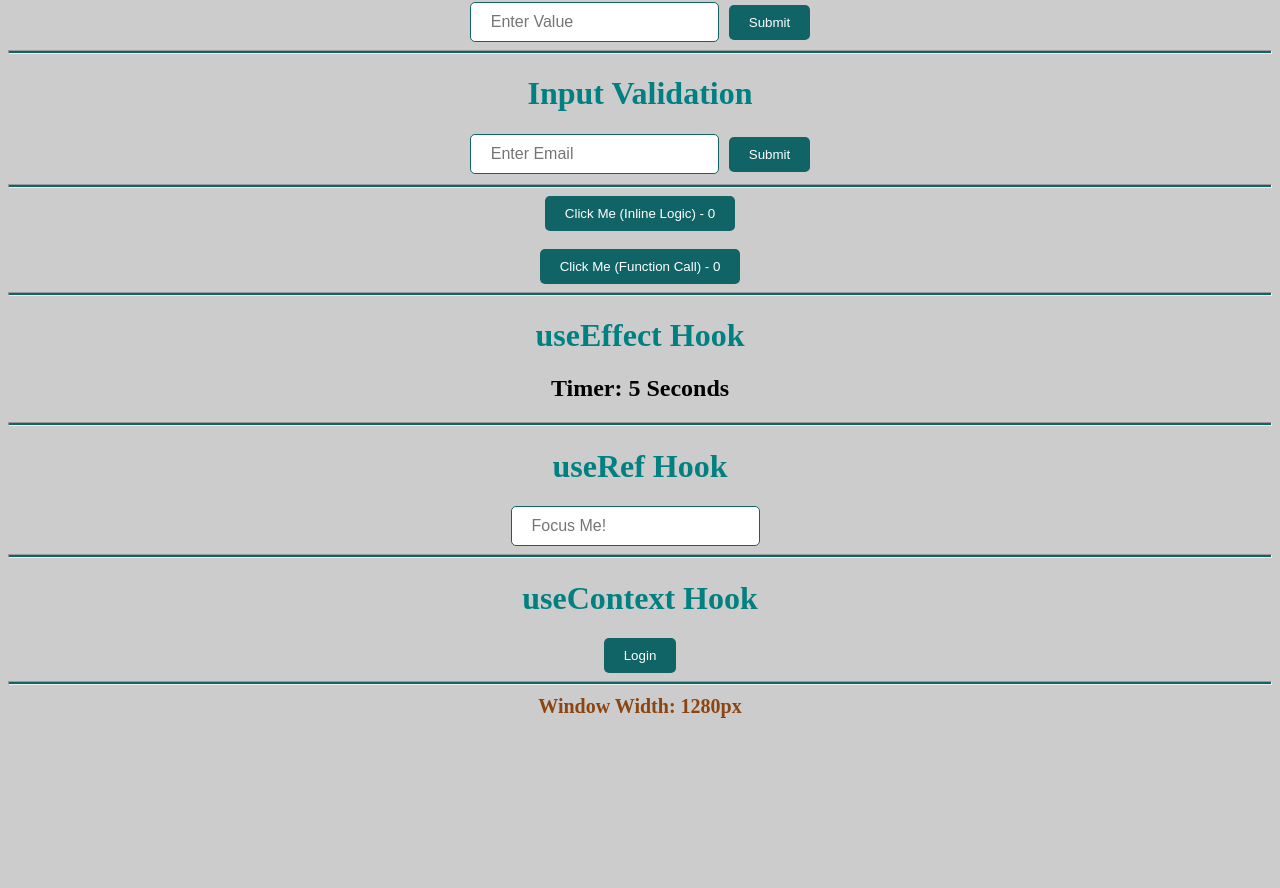
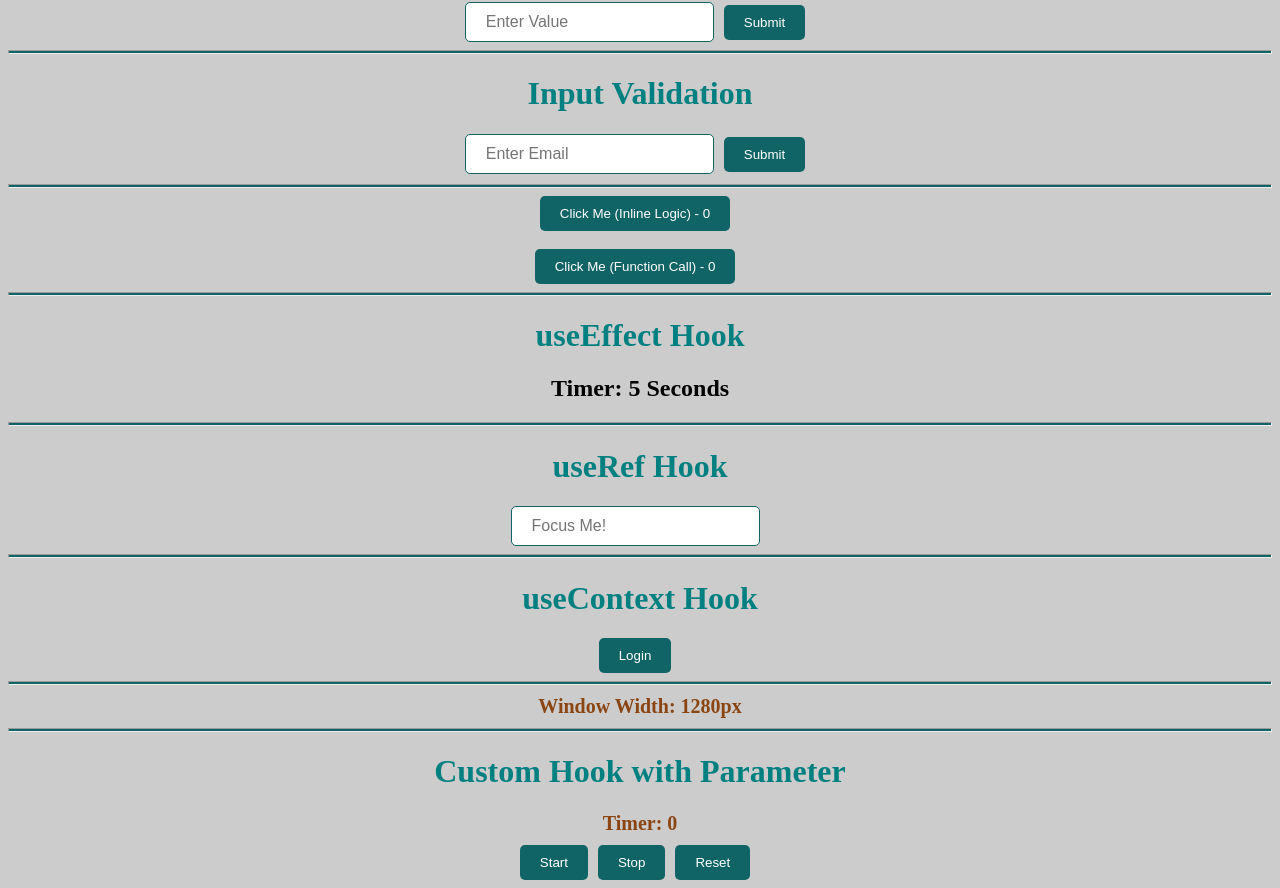
Before and after one commit to sohail019/Complete-TypeScript, a React (Vite) app in the folder 07_TypeScript_with_React/: page / in a window 1280 px wide. Shown: the part 640-1528 px from the top of the page. Before the commit the page ends 1368 px from the top, so only its background shows below. Built offline with nearby package versions, Linux system fonts and the light colour scheme.

Commit message:
Learned about Custom Hook with Parameters

```diff
--- a/07_TypeScript_with_React/src/App.tsx
+++ b/07_TypeScript_with_React/src/App.tsx
@@ -3,6 +3,7 @@ import { FormSubmit } from "./components/TS/Events/FormSubmit"
 import { HandlingEvents } from "./components/TS/Events/HandlingEvents"
 import { InputValidation } from "./components/TS/Events/InputValidation"
 import { AuthProvider, AuthStatus } from "./components/TS/Hooks/AuthContext"
+import { TimerComponent } from "./components/TS/Hooks/Custom/TimerComponent"
 import { WindowWidthComponent } from "./components/TS/Hooks/Custom/WindowWidthComponent"
 // import { AuthProvider, AuthStatus } from "./components/TS/Hooks/UseContext"
 import { UseEffect } from "./components/TS/Hooks/UseEffect"
@@ -38,6 +39,8 @@ export const App = () => {
     </AuthProvider>
     <hr />
     <WindowWidthComponent />
+    <hr />
+    <TimerComponent />
     </>
   )
 }
--- /dev/null
+++ b/07_TypeScript_with_React/src/components/TS/Hooks/Custom/TimerComponent.tsx
@@ -0,0 +1,16 @@
+import React from 'react'
+import { useTimer } from './useTimer'
+
+export const TimerComponent: React.FC = () => {
+
+    const {timer, start, stop, reset} = useTimer(0)
+  return (
+    <>
+    <h1>Custom Hook with Parameter</h1>
+        <p>Timer: {timer}</p>
+        <button onClick={start}>Start</button>
+        <button onClick={stop}>Stop</button>
+        <button onClick={reset}>Reset</button>
+    </>
+  )
+}
--- /dev/null
+++ b/07_TypeScript_with_React/src/components/TS/Hooks/Custom/useTimer.ts
@@ -0,0 +1,37 @@
+import { useCallback, useEffect, useState } from 'react'
+
+type UseTimerReturn = {
+    timer: number,
+    start: () => void,
+    stop: () => void,
+    reset: () => void
+
+}
+export const useTimer = (initialTime: number = 0): UseTimerReturn => {
+    const [timer, setTime] = useState<number>(initialTime)
+    const [isRunning, setIsRunning] = useState<boolean>(false)
+
+    useEffect(() => {
+
+        let interval: number | null = null
+
+        if(isRunning) {
+            interval = setInterval(() => {
+                setTime((prevTime) => prevTime + 1)
+            }, 1000)
+        } else if(interval) {
+            clearInterval(interval)
+        }
+
+        return () => {
+            if(interval) clearInterval(interval)
+        }
+    }, [isRunning])
+
+    const start = useCallback(() => setIsRunning(true), [])
+    const stop = useCallback(() => setIsRunning(false), [])
+    const reset = useCallback(() => setTime(0), [])
+
+    return {timer, start, stop, reset}
+
+}
--- a/07_TypeScript_with_React/src/index.css
+++ b/07_TypeScript_with_React/src/index.css
@@ -21,6 +21,7 @@ button{
     border: none;
     padding: 10px 20px;
     border-radius: 5px;
+    margin-right: 10px;
     cursor: pointer;
 }
 
```
